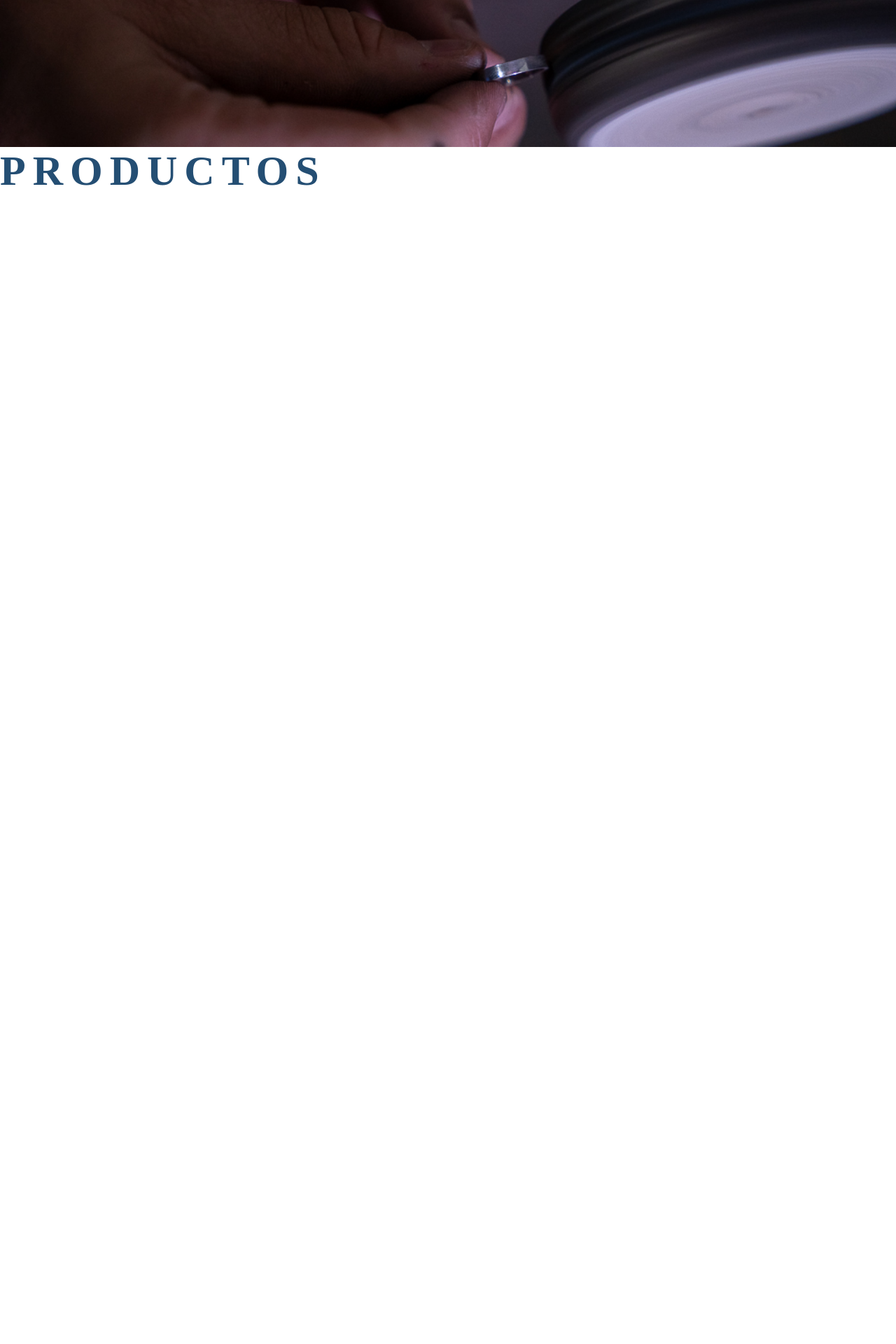
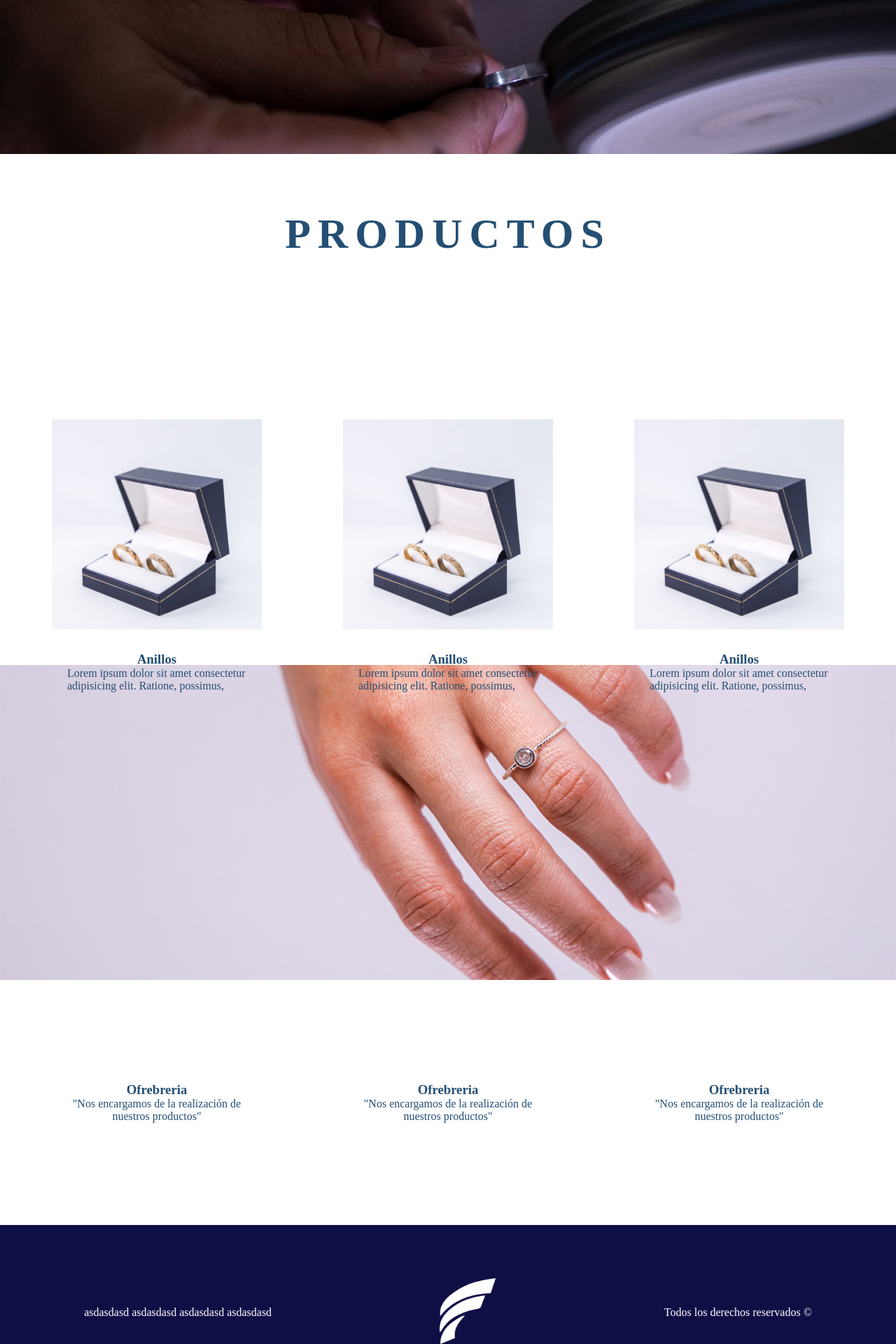
Before and after one commit to NachoXS15/fontenezJoyas, a PHP site: page / in a window 1280 px wide. Shown: the part 1200-3120 px from the top of the page at 70% size. Before the commit the page ends 1465 px from the top, so only its background shows below. Run offline with PHP 8.4, Linux system fonts and the light colour scheme; some libraries are stand-ins or nearby versions.

Commit message:
created index for page

```diff
--- a/index.php
+++ b/index.php
@@ -1,5 +1,6 @@
 <!DOCTYPE html>
 <html lang="en">
+
 <head>
     <meta charset="UTF-8">
     <meta name="viewport" content="width=device-width, initial-scale=1.0">
@@ -7,10 +8,11 @@
     <link rel="stylesheet" href="https://use.typekit.net/def8mld.css%22%3E">
     <link rel="stylesheet" href="./styles/style.css">
 </head>
+
 <body>
     <header>
         <a href="./pages/products.php">Productos</a>
-        <a href="#"><img src="./assets/img/logo.png" alt="" width="40"></a>
+        <a href="index.php"><img src="./assets/img/logo.png" alt="" width="40"></a>
         <a href="./pages/about-us.php">Nosotros</a>
     </header>
     <section id="sect1">
@@ -28,8 +30,52 @@
         <h2 class="high-text">"Un arte que se hace eterno"</h2>
     </section>
     <section id="sect3"></section>
-    <section id="highlighted">
+    <section id="sect4">
         <h2 class="high-text">PRODUCTOS</h2>
+        <div class="item-row">
+            <div class="item">
+                <img src="./assets/img/img3.jpg" alt="" width="300" style="margin-bottom: 2em;">
+                <h3>Anillos</h3>
+                <p>Lorem ipsum dolor sit amet consectetur adipisicing elit. Ratione, possimus,</p>
+            </div>
+            <div class="item">
+                <img src="./assets/img/img3.jpg" alt="" width="300" style="margin-bottom: 2em;">
+                <h3>Anillos</h3>
+                <p>Lorem ipsum dolor sit amet consectetur adipisicing elit. Ratione, possimus,</p>
+            </div>
+            <div class="item">
+                <img src="./assets/img/img3.jpg" alt="" width="300" style="margin-bottom: 2em;">
+                <h3>Anillos</h3>
+                <p>Lorem ipsum dolor sit amet consectetur adipisicing elit. Ratione, possimus,</p>
+            </div>
+        </div>
     </section>
+    <section id="sect5"></section>
+    <section id="sect6">
+        <div class="item-row">
+            <div>
+                <h3>Ofrebreria</h3>
+                <p>"Nos encargamos de la realización de nuestros productos"</p>
+            </div>
+            <div>
+                <h3>Ofrebreria</h3>
+                <p>"Nos encargamos de la realización de nuestros productos"</p>
+            </div>
+            <div>
+                <h3>Ofrebreria</h3>
+                <p>"Nos encargamos de la realización de nuestros productos"</p>
+            </div>
+        </div>
+    </section>
+    <footer>
+        <div id="icons">
+            <a href="">asdasdasd</a>
+            <a href="">asdasdasd</a>
+            <a href="">asdasdasd</a>
+            <a href="">asdasdasd</a>
+        </div>
+        <a href="index.php"><img src="./assets/img/logo.png" alt="" width="80"></a>
+        <p>Todos los derechos reservados &copy;</p>
+    </footer>
 </body>
 </html>
--- a/styles/style.css
+++ b/styles/style.css
@@ -14,14 +14,13 @@
 
 header{
     width: 100%;
-    height: 70px;
+    height: 80px;
     background-color: var(--blue);
     display: flex;
     justify-content: center;
     gap: 200px;
     align-items: center;
 }
-
 
 header a{
 	text-decoration: none;
@@ -41,6 +40,7 @@ header a{
 	width: 65%;
 	height: 90%;
     background-image: url(../assets/img/img1.jpg);
+    background-size: cover;
 }
 
 #sect1-2{
@@ -70,7 +70,7 @@ header a{
     color: var(--white);
     border: 1px solid var(--white);
     border-radius: 20px;
-    padding: 10px;
+    padding: 10px 20px;
 }
 
 #sect2{
@@ -98,8 +98,73 @@ header a{
     background-position: center;
 }
 
-#highlighted{
+#sect4{
     width: 100%;
-    height: 400px;
+    height: 600px;
     background-color: white;
 }
+
+#sect4 h2{
+    text-align: center;
+    margin: 80px;
+}
+
+.item-row{
+    width: 100%;
+    height: 75%;
+    display: flex;
+    justify-content: center;
+    align-items: center;
+    gap: 10em;
+}
+
+.item{
+    width: 15%;
+    height: 150px;
+    display: flex;
+    flex-direction: column;
+    justify-content: center;
+    align-items: flex-start;
+}
+
+#sect5{
+    width: 100%;
+    height: 450px;
+    background-image: url(../assets/img/img4.jpg);
+    background-repeat: no-repeat;
+    margin-top: 50px;
+    background-size: cover;
+}
+
+#sect6{
+    width: 100%;
+    height: 350px;
+    display: flex;
+    justify-content: space-around;
+    align-items: center;
+    text-align: center;
+}
+
+.item-row div{
+    width: 20%;
+    display: flex;
+    justify-content: space-around;
+    flex-direction: column;
+    align-items: center;
+    color: var(--lightBlue);
+}
+
+footer{
+    width: 100%;
+    height: 250px;
+    display: flex;
+    justify-content: space-around;
+    align-items: center;
+    background-color: var(--blue);
+    color: var(--white);
+}
+
+footer a{
+    text-decoration: none;
+    color: var(--white);
+}
```
